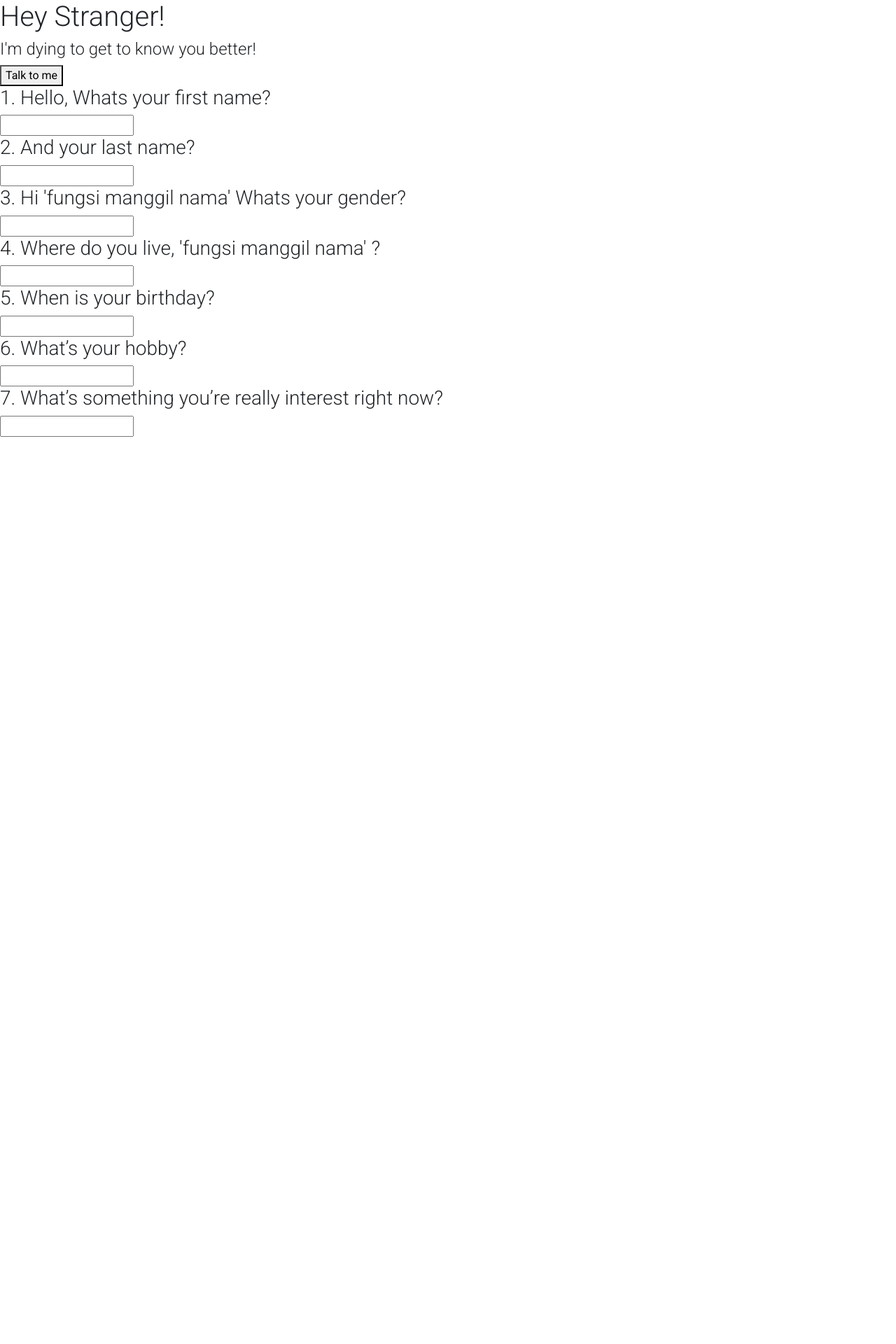
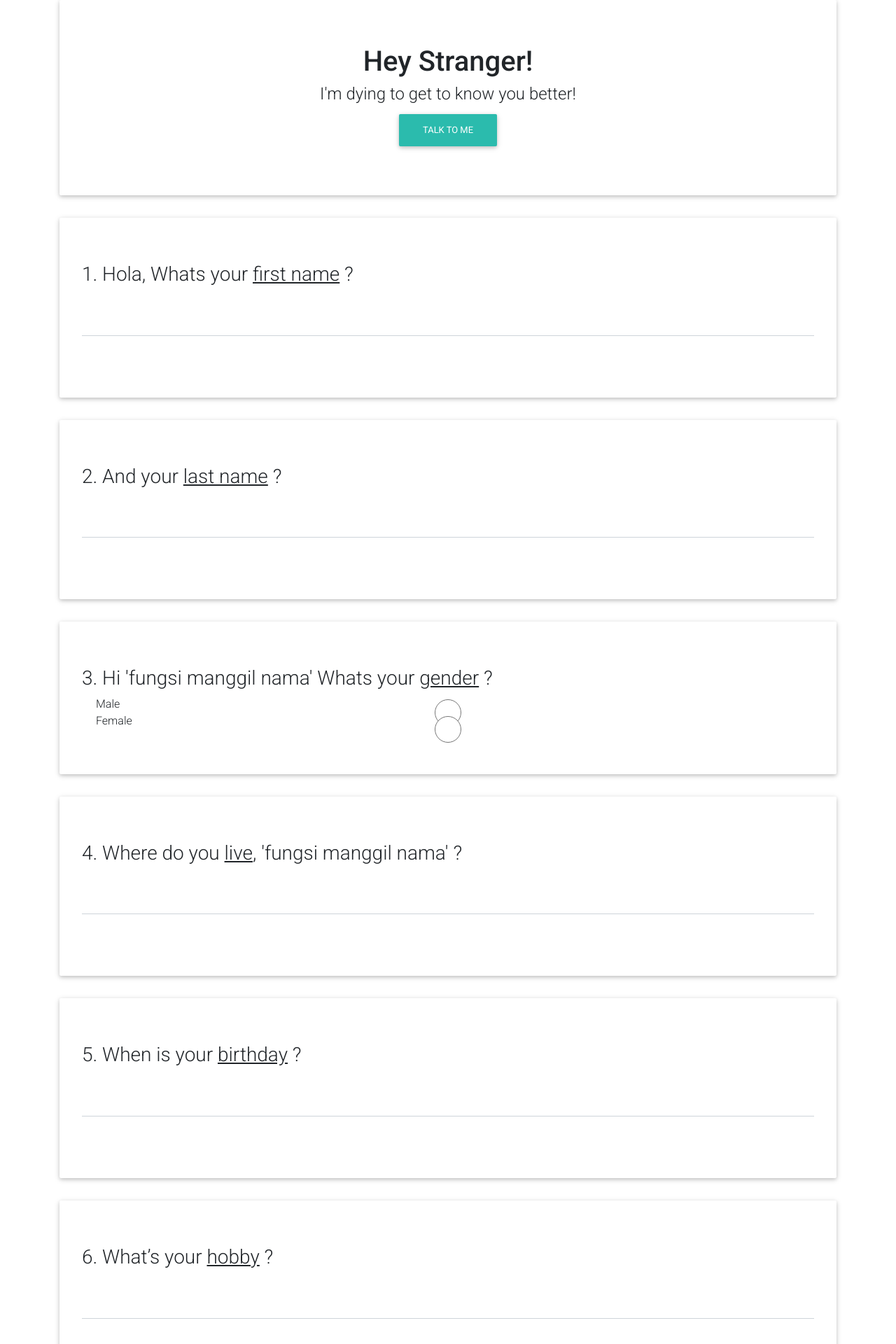
Before and after one commit to badaiwinata/we-can-form, a React (Create React App) app: page / in a window 1280 px wide. Shown: the top 1920 px of the page at 70% size. Before the commit the page ends 800 px from the top, so only its background shows below. Built offline with nearby package versions, Linux system fonts and the light colour scheme.

Commit message:
adding css

```diff
--- a/src/components/Address.js
+++ b/src/components/Address.js
@@ -1,12 +1,22 @@
-import React, { Component } from 'react'
+import React, { Component } from 'react';
+import {
+  MDBContainer, MDBRow, MDBCol,
+  MDBJumbotron, MDBInput
+} from "mdbreact";
 
 export default class Address extends Component {
   render() {
     return (
-      <div>
-        <h3>4. Where do you live, 'fungsi manggil nama' ?</h3>
-        <input></input>
-      </div>
+      <MDBContainer>
+        <MDBRow>
+          <MDBCol>
+            <MDBJumbotron>
+              <h3>4. Where do you <u>live</u>, 'fungsi manggil nama' ?</h3>
+              <MDBInput size="lg" />
+            </MDBJumbotron>
+          </MDBCol>
+        </MDBRow>
+      </MDBContainer>
     )
   }
 }
--- a/src/components/Birthday.js
+++ b/src/components/Birthday.js
@@ -1,12 +1,22 @@
-import React, { Component } from 'react'
+import React, { Component } from 'react';
+import {
+  MDBContainer, MDBRow, MDBCol,
+  MDBJumbotron, MDBInput
+} from "mdbreact";
 
 export default class Birthday extends Component {
   render() {
     return (
-      <div>
-        <h3>5. When is your birthday?</h3>
-        <input></input>
-      </div>
+      <MDBContainer>
+        <MDBRow>
+          <MDBCol>
+            <MDBJumbotron>
+              <h3>5. When is your <u>birthday</u> ?</h3>
+              <MDBInput size="lg" />
+            </MDBJumbotron>
+          </MDBCol>
+        </MDBRow>
+      </MDBContainer>
     )
   }
 }
--- a/src/components/Firstname.js
+++ b/src/components/Firstname.js
@@ -1,12 +1,22 @@
 import React, { Component } from 'react'
+import {
+  MDBContainer, MDBRow, MDBCol,
+  MDBJumbotron, MDBInput
+} from "mdbreact";
 
 export default class Firstname extends Component {
   render() {
     return (
-      <div>
-        <h3>1. Hello, Whats your first name?</h3>
-        <input></input>
-      </div>
+      <MDBContainer>
+        <MDBRow>
+          <MDBCol>
+            <MDBJumbotron>
+              <h3>1. Hola, Whats your <u>first name</u> ?</h3>
+              <MDBInput size="lg" />
+            </MDBJumbotron>
+          </MDBCol>
+        </MDBRow>
+      </MDBContainer>
     )
   }
 }
--- a/src/components/Gender.js
+++ b/src/components/Gender.js
@@ -1,12 +1,25 @@
-import React, { Component } from 'react'
+import React, { Component } from 'react';
+import {
+  MDBContainer, MDBRow, MDBCol,
+  MDBJumbotron, MDBInput
+} from "mdbreact";
 
 export default class Gender extends Component {
   render() {
     return (
-      <div>
-        <h3>3. Hi 'fungsi manggil nama' Whats your gender?</h3>
-        <input></input>
-      </div>
+      <MDBContainer>
+        <MDBRow>
+          <MDBCol>
+            <MDBJumbotron>
+              <h3>3. Hi 'fungsi manggil nama' Whats your <u>gender</u> ?</h3>
+              <MDBInput label="Male" type="radio"
+                id="radio1" />
+              <MDBInput label="Female" type="radio"
+                id="radio2" />
+            </MDBJumbotron>
+          </MDBCol>
+        </MDBRow>
+      </MDBContainer>
     )
   }
 }
--- a/src/components/Header.js
+++ b/src/components/Header.js
@@ -1,13 +1,27 @@
-import React, { Component } from 'react'
+import React, { Component } from 'react';
+import {
+  MDBContainer, MDBRow, MDBCol,
+  MDBJumbotron, MDBBtn
+} from "mdbreact";
+import './styles/styles.css'
+
 
 export default class Header extends Component {
   render() {
     return (
-      <div>
-        <h1>Hey Stranger!</h1>
-        <h4>I'm dying to get to know you better!</h4>
-        <button>Talk to me</button>
-      </div>
+      <MDBContainer className="header">
+        <MDBRow>
+          <MDBCol>
+            <MDBJumbotron>
+              <h1>
+                <strong>Hey Stranger!</strong>
+              </h1>
+              <h4>I'm dying to get to know you better!</h4>
+              <MDBBtn>Talk to me</MDBBtn>
+            </MDBJumbotron>
+          </MDBCol>
+        </MDBRow>
+      </MDBContainer>
     )
   }
 }
--- a/src/components/Hobby.js
+++ b/src/components/Hobby.js
@@ -1,12 +1,22 @@
-import React, { Component } from 'react'
+import React, { Component } from 'react';
+import {
+  MDBContainer, MDBRow, MDBCol,
+  MDBJumbotron, MDBInput
+} from "mdbreact";
 
 export default class Hobby extends Component {
   render() {
     return (
-      <div>
-        <h3>6. What’s your hobby?</h3>
-        <input></input>
-      </div>
+      <MDBContainer>
+        <MDBRow>
+          <MDBCol>
+            <MDBJumbotron>
+              <h3>6. What’s your <u>hobby</u> ?</h3>
+              <MDBInput size="lg" />
+            </MDBJumbotron>
+          </MDBCol>
+        </MDBRow>
+      </MDBContainer>
     )
   }
 }
--- a/src/components/Interest.js
+++ b/src/components/Interest.js
@@ -1,12 +1,22 @@
-import React, { Component } from 'react'
+import React, { Component } from 'react';
+import {
+  MDBContainer, MDBRow, MDBCol,
+  MDBJumbotron, MDBInput
+} from "mdbreact";
 
 export default class Interest extends Component {
-	render() {
-		return (
-			<div>
-				<h3>7. What’s something you’re really interest right now?</h3>
-				<input></input>
-			</div>
-		)
-	}
+  render() {
+    return (
+      <MDBContainer>
+        <MDBRow>
+          <MDBCol>
+            <MDBJumbotron>
+              <h3>7. What’s something you’re really <u>interest</u> right now?</h3>
+              <MDBInput size="lg" />
+            </MDBJumbotron>
+          </MDBCol>
+        </MDBRow>
+      </MDBContainer>
+    )
+  }
 }
--- a/src/components/Lastname.js
+++ b/src/components/Lastname.js
@@ -1,12 +1,22 @@
-import React, { Component } from 'react'
+import React, { Component } from 'react';
+import {
+  MDBContainer, MDBRow, MDBCol,
+  MDBJumbotron, MDBInput
+} from "mdbreact";
 
 export default class Lastname extends Component {
   render() {
     return (
-      <div>
-        <h3>2. And your last name?</h3>
-        <input></input>
-      </div>
+      <MDBContainer>
+        <MDBRow>
+          <MDBCol>
+            <MDBJumbotron>
+              <h3>2. And your <u>last name</u> ?</h3>
+              <MDBInput size="lg" />
+            </MDBJumbotron>
+          </MDBCol>
+        </MDBRow>
+      </MDBContainer>
     )
   }
 }
--- /dev/null
+++ b/src/components/styles/styles.css
@@ -0,0 +1,3 @@
+.header {
+    text-align: center
+}
```
